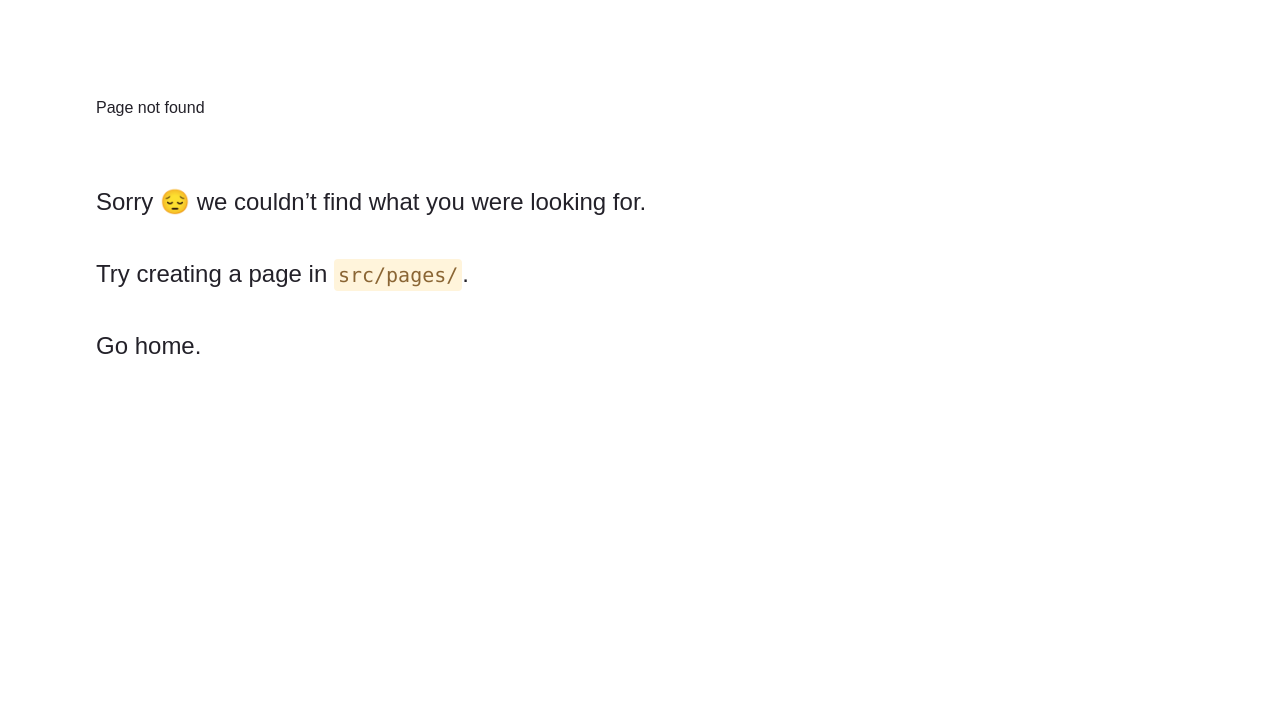
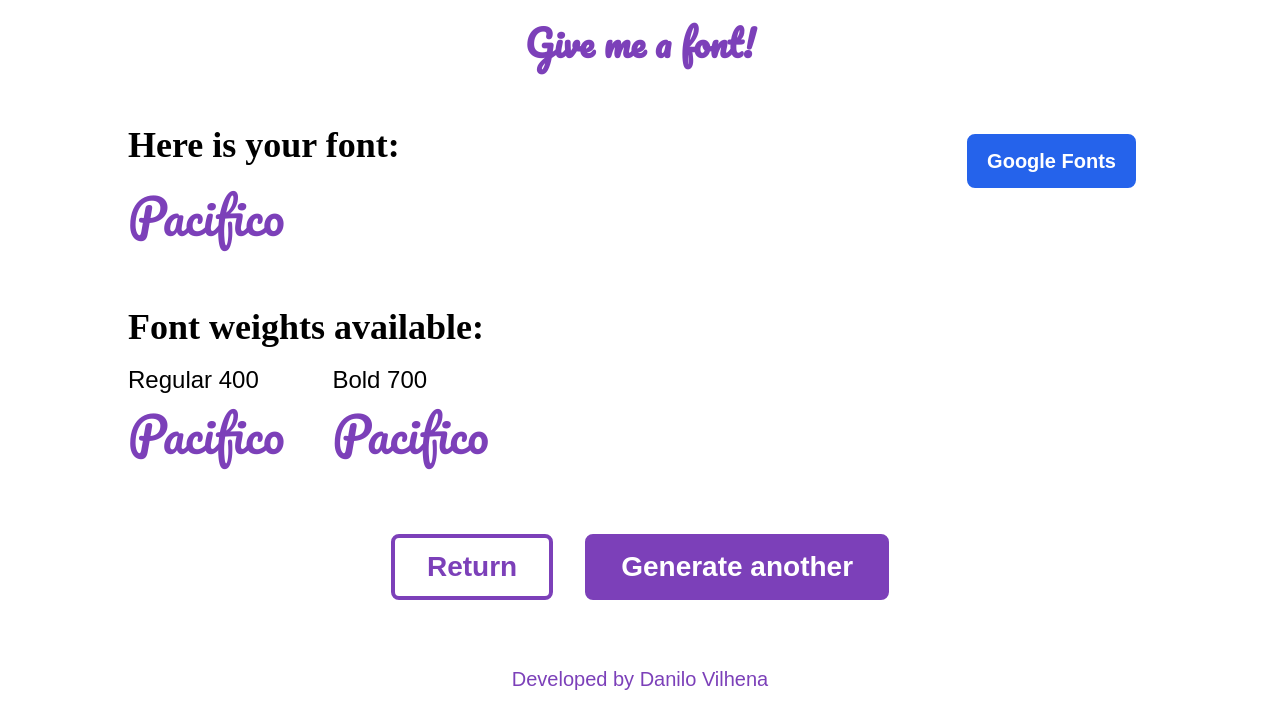
Before and after one commit to danilovilhena/give-me-a-font, a Gatsby site: page /sans-serif in a window 1280 px wide. Before the commit this address had no page. Built offline with nearby package versions, Linux system fonts and the light colour scheme; Gatsby itself is replaced by a stand-in of ours.

Commit message:
Beginning of the generated font page

```diff
--- a/src/components/ButtonPrimary.js
+++ b/src/components/ButtonPrimary.js
@@ -2,7 +2,7 @@ import React from "react"
 
 const ButtonPrimary = ({children}) => {
     return (
-        <button className="text-2.5xl font-bold text-white bg-purple-700 hover:bg-purple-600 transition duration-300 py-3 px-8 m-4 rounded-lg">
+        <button className="text-2.5xl font-bold text-white border-4 border-purple-700 hover:border-purple-600 bg-purple-700 hover:bg-purple-600 transition duration-300 py-2 px-8 m-4 rounded-lg">
             {children}
         </button>
     )
--- /dev/null
+++ b/src/components/ButtonSecondary.js
@@ -0,0 +1,11 @@
+import React from "react"
+
+const ButtonSecondary = ({children}) => {
+    return (
+        <button className="text-2.5xl font-bold text-purple-700 border-4 border-purple-700 hover:bg-purple-600 hover:text-white hover:border-purple-600 transition duration-300 py-2 px-8 m-4 rounded-lg">
+            {children}
+        </button>
+    )
+}
+
+export default ButtonSecondary
--- /dev/null
+++ b/src/components/Layout.js
@@ -0,0 +1,18 @@
+import React from "react"
+import { Link } from "gatsby"
+
+const Layout = ({children}) => {
+    return (
+    <>
+    <header className="max-w-6xl w-4/5 mx-auto flex justify-center mt-4 mb-12">
+        <Link to="/" className="transition duration-300 font-bold text-4xl text-purple-700 hover:text-purple-600" style={{fontFamily: ['Pacifico', 'sans-serif']}}>Give me a font!</Link>
+    </header>
+    {children}
+    <footer className="max-w-6xl w-4/5 mx-auto flex justify-center mb-4 mt-12">
+        <p className="text-xl text-purple-700">Developed by <a className="hover:text-purple-600 hover:underline transition duration-300" href="https://danilovilhena.com/en">Danilo Vilhena</a></p>
+    </footer>
+    </>
+    )
+}
+
+export default Layout
--- a/src/pages/index.js
+++ b/src/pages/index.js
@@ -1,24 +1,22 @@
 import React from "react"
-import { Link } from "gatsby"
+import {Link} from "gatsby"
 import ButtonPrimary from "../components/ButtonPrimary"
+import Layout from "../components/Layout"
 import Illustration from "../images/illustration.svg"
 
 const IndexPage = () => {
   return (
-  <>
-    <header className="max-w-6xl w-4/5 mx-auto flex justify-center mt-4 mb-12">
-      <Link to="/" className="transition duration-300 font-bold text-4xl text-purple-700 hover:text-purple-600" style={{fontFamily: ['Pacifico', 'sans-serif']}}>Give me a font!</Link>
-    </header>
+    <Layout>
       <main className="max-w-6xl w-4/5 mx-auto flex flex-col justify-center items-center">
         <h1 className="font-bold text-5xl mb-2" style={{fontFamily: ['Poppins', 'sans-serif']}}>An easy way to get your next font!</h1>
         <section className="flex flex-col items-center mb-12">
           <p className="text-2.5xl mb-4">Choose a font style and we will give you an awesome free font.</p>
           <div className="flex justify-center items-center flex-wrap w-2/3 mb-4">
-          <ButtonPrimary>Sans-serif</ButtonPrimary>
-          <ButtonPrimary>Serif</ButtonPrimary>
-          <ButtonPrimary>Display</ButtonPrimary>
-          <ButtonPrimary>Handwritten</ButtonPrimary>
-          <ButtonPrimary>Monospace</ButtonPrimary>
+            <Link to="/sans-serif"><ButtonPrimary>Sans-serif</ButtonPrimary></Link>
+            <Link to="/serif"><ButtonPrimary>Serif</ButtonPrimary></Link>
+            <Link to="/display"><ButtonPrimary>Display</ButtonPrimary></Link>
+            <Link to="/handwritten"><ButtonPrimary>Handwritten</ButtonPrimary></Link>
+            <Link to="/monospace"><ButtonPrimary>Monospace</ButtonPrimary></Link>
           </div>
           <img className="max-w-md"src={Illustration} alt="Person using a desktop computer"></img>
         </section>
@@ -51,10 +49,7 @@ const IndexPage = () => {
           </article>
         </section>
       </main>
-    <footer className="max-w-6xl w-4/5 mx-auto flex justify-center mb-4 mt-12">
-      <p className="text-xl text-purple-700">Developed by <a className="hover:text-purple-600 hover:underline transition duration-300" href="https://danilovilhena.com/en">Danilo Vilhena</a></p>
-    </footer>
-  </>
+    </Layout>
   )
 }
 
--- /dev/null
+++ b/src/pages/sans-serif.js
@@ -0,0 +1,47 @@
+import React from "react"
+import {Link} from "gatsby"
+import Layout from "../components/Layout"
+import ButtonPrimary from "../components/ButtonPrimary"
+import ButtonSecondary from "../components/ButtonSecondary"
+
+const SansSerifPage = () => {
+    return (
+    <Layout>
+        <link rel="preconnect" href="https://fonts.gstatic.com"></link>
+        <link href="https://fonts.googleapis.com/css2?family=Pacifico&display=swap" rel="stylesheet"></link>
+
+        <main className="max-w-6xl w-4/5 mx-auto flex flex-col">
+            <section className="flex flex-row justify-between align-start mb-12">
+                <div>
+                    <h2>Here is your font: </h2>
+                    <p className="mt-2 text-purple-700 text-5xl" style={{fontFamily: ['Pacifico', 'display']}}>Pacifico</p>
+                </div>
+                <div>
+                    <button className="text-xl font-bold text-white border-4 border-blue-600 hover:border-blue-500 bg-blue-600 hover:bg-blue-500 transition duration-300 py-2 px-4 m-4 rounded-lg">
+                        Google Fonts
+                    </button>
+                </div>
+            </section>
+            <section className="mb-12">
+                <h2 className="mb-2">Font weights available:</h2>
+                <div className="flex">
+                    <div className="mr-12">
+                        <h3 className="text-2xl">Regular 400</h3>
+                        <p className="text-purple-700 text-5xl" style={{fontFamily: ['Pacifico', 'display']}}>Pacifico</p>
+                    </div>
+                    <div>
+                        <h3 className="text-2xl">Bold 700</h3>
+                        <p className="text-purple-700 text-5xl" style={{fontFamily: ['Pacifico', 'display']}}>Pacifico</p>
+                    </div>
+                </div>
+            </section>
+            <section className="flex items-center justify-center">
+                <Link to="/"><ButtonSecondary>Return</ButtonSecondary></Link>
+                <ButtonPrimary onClick={() => window.location.reload()}>Generate another</ButtonPrimary>
+            </section>
+        </main>
+    </Layout>
+    )
+}
+
+export default SansSerifPage
--- a/tailwind.config.js
+++ b/tailwind.config.js
@@ -9,6 +9,11 @@ module.exports = {
       'purple-600': '#9663c9'
     }),
     textColor: theme => ({
+      ...theme('colors'),
+      'purple-700': '#7C40B9',
+      'purple-600': '#9663c9'
+    }),
+    borderColor: theme => ({
       ...theme('colors'),
       'purple-700': '#7C40B9',
       'purple-600': '#9663c9'
```
Lines whose indentation alone changed are shown as unchanged.
